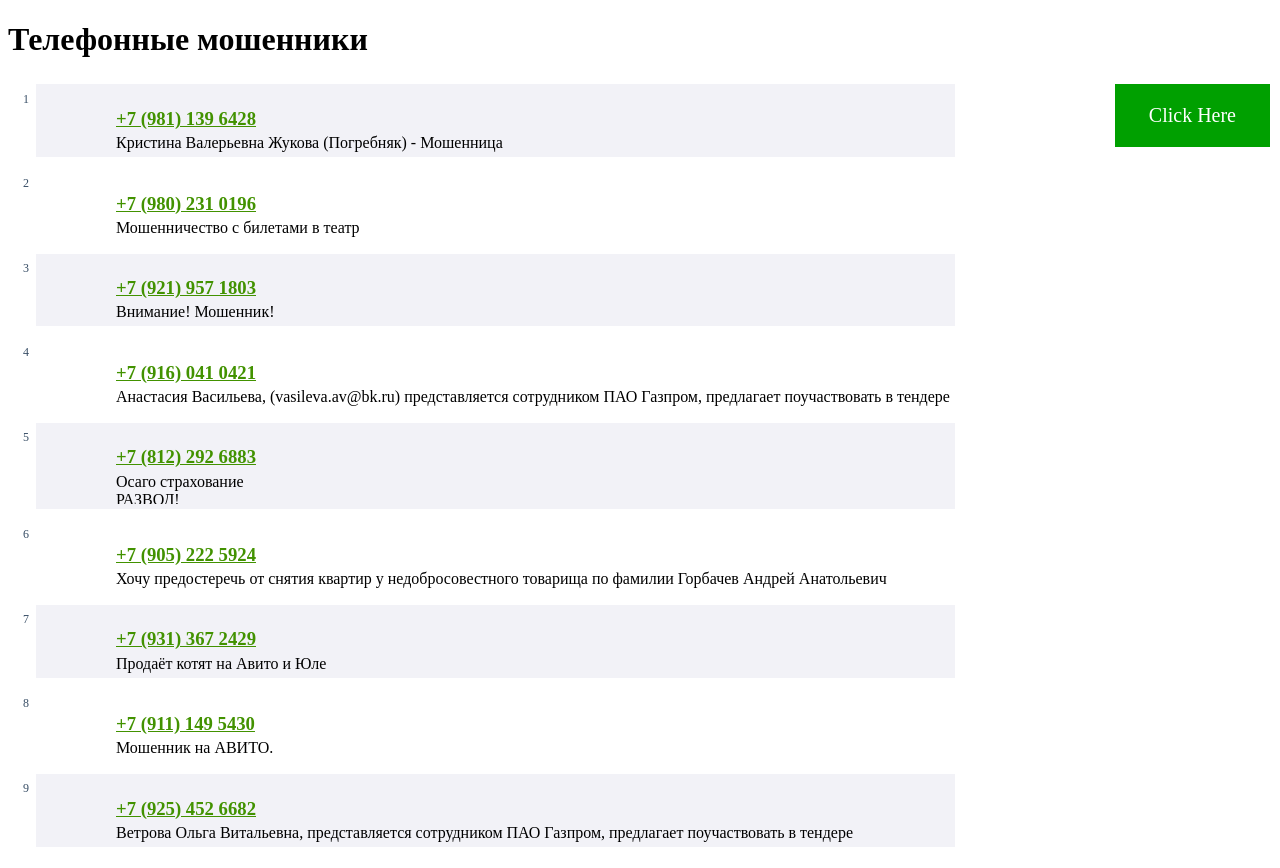
After one commit to Rblba20/wed_project, a Flask app: page /test in a window 1280 px wide. The commit adds this page. Run offline with Flask 2, Linux system fonts and the light colour scheme.

Commit message:
new page

```diff
--- a/main.py
+++ b/main.py
@@ -9,5 +9,15 @@ def home():
     return render_template('main.html')
 
 
+@app.route('/phone_scammers')
+def phone_scamers():
+    return render_template('phone_scammers.html')
+
+
+@app.route('/test')
+def test():
+    return render_template('test.html')
+
+
 if __name__ == '__main__':
     app.run(port=8080, host='127.0.0.1')
--- /dev/null
+++ b/static/css/two.css
@@ -0,0 +1,350 @@
+h4 {color:#5a6877}
+.list {height:100%;zoom:1}
+.list a {color:#429200}
+.list dl {margin-left:15px}
+dl {margin:0}
+dd {margin-left:10px}
+.list dd {margin:-1.2em 0 10px 10px;min-height:66px;overflow:hidden;cursor:pointer}
+.list dd .text {max-height:76px;overflow:hidden}
+.list dd:hover {background-color:rgba(230,240,235,0.6)}
+.list .odd {background-color:rgba(230,230,240,0.5)}
+.list .iconhover {overflow:visible}
+.list .iconhover img.icon {width:auto;z-index:100;padding:5px;background-color:#ffffff;
+        box-shadow: 0 1px 2px 0px #000;
+-webkit-box-shadow: 0 1px 2px 0px #000;
+   -moz-box-shadow: 0 1px 2px 0px #000;
+}
+.none td {padding:2px 5px}
+.objlogo {position:absolute;left:-210px;top:40px}
+
+.list .text p {margin:0;color:#000;}
+.list .text .anons {text-decoration:none;color:#000;}
+.list .text .anons:hover {color:#cb0000;}
+.list .photo {margin-right:54px}
+.element dd {margin-left:0px;}
+.element dt {position:relative;top:10px;left:5px}
+.list_head td,.list_head th {padding:2px 7px 3px 5px;vertical-align:middle;}
+.list .list_head {background-color:#e0e0e0;font-weight:bold;color:#505050}
+.list .list_head th {text-align:center}
+.list .number {width:20px;font-size:0.9em;text-align:center}
+.element .list .firm {font-size:1em}
+.list .title {width:50%}
+.list .frst {text-align:left}
+.list .last {text-align:right}
+
+dd .inner {position:relative;padding:10px;zoom:1}
+dt .number {font-size:1.3em;position:relative;width:50px;left:-10px;text-align:right;top:0.6em;}
+dd .counter {position:absolute;left:25px;top:10px}
+.element .counter {position:absolute;left:-70px;top:25px}
+.list dd .inner {padding:5px}
+.list dd .number {left:-10px;top:0px;font-size:1.2em}
+.list dd .counter {left:5px;top:5px;}
+.none .object {margin-bottom:10px;}
+.none .object .date {padding-top:2px;font-size:0.9em;line-height:1.1em;position:relative;float:left;width:50px;text-align:center}
+.none .object .inner {margin-left:70px;}
+.none .object h3 {margin-bottom:3px;line-height:1.3em}
+.none h2 {line-height:1.2em}
+dt .number, dt .index, dt .date,dd .counter .rating {color:#384e66}
+dd .counter .rating {font-weight:bold;position:absolute;top:5px;left:5px;font-size:1.9em;z-index:2;width:50px;text-align:center}
+dd .counter i {position:absolute;overflow:hidden;z-index:1}
+dd .counter i .bg_img {position:absolute;background:url(/images/buttons.png) no-repeat;width:237px;height:794px}
+.black dd .counter i .bg_img {background:url(/images/buttons_black.png) no-repeat;width:237px;height:794px}
+dd .counter i.top {left:0;top:0;width:59px;height:31px}
+dd .counter i.top .bg_img {left:0;top:0}
+
+dd .counter .notes {z-index:3;font-size:9px;font-weight:bold;line-height:12px;height:12px;padding:0 3px 0 2px;position:absolute;left:1px;top:18px;display:inline-block;background-color:#339400}
+dd .counter .notes a {color:#ffffff;text-decoration:none}
+dd .counter .notes span {display:none;margin-left:5px}
+dd .counter .notes:hover {font-size:12px;line-height:16px;height:16px;color:#ffffff;background-color:rgba(203,0,0,0.9)}
+dd .counter .notes:hover span {display:inline;}
+dd .counter .notes:hover a {color:#ffffff}
+
+dd .counter i.minus {left:0px;top:31px;width:29px;height:25px}
+dd .counter i.minus .bg_img {left:0px;top:-31px;cursor:pointer}
+dd .counter i.minus .hover {left:-59px;top:-31px}
+
+dd .counter i.plus {left:28px;top:30px;width:31px;height:26px}
+dd .counter i.plus .bg_img {left:-28px;top:-30px;cursor:pointer}
+dd .counter i.plus .hover {left:-87px;top:-30px}
+dd .counter .yesno {position:absolute;z-index:1000;top:65px;left:-98px;width:132px;height:80px;background:url(/images/yesno.png)}
+
+span.minus,
+span.plus {position:absolute;left:22px;top:-8px;font-size:0.9em;font-weight:bold;background:none;z-index:10;display:none;width:20px}
+span.minus {color:#cb0000}
+span.plus {color:#337700}
+
+dd .text {margin-left:75px}
+.none dd h3 {margin-bottom:5px}
+dd .text .cover {position:relative}
+dd .text .cover img {width:16px;height:16px}
+dd .text h3 {margin-bottom:0.2em;line-height:1.2em}
+dd img.icon {position:absolute;right:5px;top:5px;width:52px}
+dd #result_lst {margin-bottom:20px;}
+dd #result_lst img {right:0;position:relative;width:auto;height:auto}
+
+dl.disabled_plus i.plus .bg_img,
+dd .disabled_plus i.plus .bg_img {left:-205px;cursor:auto}
+dl.disabled_minus i.minus .bg_img,
+dd .disabled_minus i.minus .bg_img {left:-177px;cursor:auto}
+dd .clicked_plus i.plus .bg_img {left:-146px;top:-30px;cursor:auto}
+dd .clicked_minus i.minus .bg_img {left:-118px;top:-31px;cursor:auto}
+dd .enabled_minus i.minus .bg_img {left:0px;top:-31px;cursor:pointer}
+dd .enabled_plus i.plus .bg_img {left:-28px;top:-30px;cursor:pointer}
+
+.element dd .text h3 {margin-bottom:0.5em}
+
+.tag_list ul,.tag_list #firstrow {margin-left:7%;zoom:1}
+.tag_list li {position:relative;font-size:0.85em;padding:2px 0}
+.tag_list #doptags {margin-left:20px;border-bottom:1px dashed;cursor:pointer}
+.tag_list .tagshide {display:none}
+.tag_list i {position:absolute;overflow:hidden;z-index:1;left:2px;top:4px;width:16px;height:16px;display:none;cursor:pointer}
+.tag_list .selected .bg_img {left:-64;top:0}
+.tag_list .hide .bg_img {left:0;top:0}
+.tag_list .show .bg_img {left:-96;top:0}
+.tag_list .mult {margin-left:15px;display:none}
+.tag_list .bg_img {left:-112px;top:0}
+.tag_list li.selected {background-color:#8994a0;}
+.tag_list .selected i {display:block;background-color:#8994a0;}
+.tag_list li:hover i {display:block}
+.tag_list li a,.tag_list li span {color:#909aa5;margin-left:2em}
+.tag_list li.selected a {color:white}
+.tag_list li em {display:none;z-index:100;position:absolute;top:3px;right:3px;color:#004000;font-size:0.9em;height:16px;line-height:16px;padding:0 5px;font-style:normal;cursor:pointer;
+-moz-border-radius:7px;-webkit-border-radius:7px;border-radius:7px;-khtml-border-radius:7px;
+         box-shadow:0 0 1px 0px rgba(0,0,0,0.5);
+ -webkit-box-shadow:0 0 1px 0px rgba(0,0,0,0.5);
+    -moz-box-shadow:0 0 1px 0px rgba(0,0,0,0.5);
+	background:-moz-linear-gradient(top,#ffffff,#c0c0c0);
+	background:-webkit-gradient(linear, left top, left bottom, from(#ffffff), to(#c0c0c0));
+	filter:progid:DXImageTransform.Microsoft.gradient(enabled='true',startColorstr=#ffffff,endColorstr=#c0c0c0,GradientType=0);
+	background:linear-gradient(top,#ffffff,#c0c0c0);
+
+}
+.tag_list li em:hover {color:#900000;border-bottom:1px solid #303030;border-left:1px solid #303030;
+	background:-moz-linear-gradient(top,#ffffff,#c09090);
+	background:-webkit-gradient(linear, left top, left bottom, from(#ffffff), to(#c09090));
+	filter:progid:DXImageTransform.Microsoft.gradient(enabled='true',startColorstr=#ffffff,endColorstr=#c09090,GradientType=0);
+	background:linear-gradient(top,#ffffff,#c09090);
+}
+.tag_list li.selected em {display:block}
+.tag_list #firstrow {position:relative;margin-bottom:5px;}
+.tag_list #firstrow input {height:24px;width:100%}
+.tag_list #firstrow .autocblk {margin-left:20px}
+.tag_list #firstrow>i {-moz-border-radius:8px;-webkit-border-radius:8px;border-radius:8px;-khtml-border-radius:8px;}
+
+.element .inner {margin-right:2%}
+.element a {color:#429200;}
+.element .descr {padding-right:2em;margin-bottom:2em}
+
+.element dd .text img {position:absolute;top:0px;left:0px;//top:3px;}
+.element dd span {font-size:1.2em}
+.element dd .bday span {font-size:1em}
+.element dd .address span {font-size:1em}
+.element .pink {position:relative;zoom:1}
+.element .pink .inner {padding:10px}
+.element .pink .tags a {color:#8e989d;font-size:0.86em}
+.element .pink a.username {color:#429200}
+.element .pink p {margin-bottom:0}
+.element .pink .tags {margin:0.3em 0 0.5em 0}
+.element_logo {width:30%}
+.element_logo .inner {margin-top:68px}
+.element .anons,.element .url,.element .firm,.bday {font-size:1.2em;margin:0.3em 0 0.5em 0}
+.element .address em {margin:0;font-style:normal;color:#cb0000}
+.element .address #showmap {margin-right:25px;display:none}
+.element .txt {font-size:1.1em;margin:0.5em 0}
+.element li .date0 {font-size:0.9em;margin:0 10px 0 0}
+.link2obj {position:relative}
+.link2obj .iconobj {position:absolute;z-index:101;left:100px;top:1em;display:none}
+.firmlink .link2obj .iconobj {left:25px}
+.link2obj:hover .iconobj {display:block;background-color:rgba(255,255,255,1);padding:5px;border:1px solid #d0d0d0}
+
+.element h4 {margin:1em 0 5px 0;font-size:1em;color:#707070}
+.element .lstrtg {margin:1em 0;clear:left}
+.element .lstrtg li:hover {list-style-type:circle}
+.element .videoframe {margin:20px 0;}
+.element .txt ul {margin:0;padding-left:25px;list-style-type:none;}
+.element .lstrtg ul {color:#cb0000;margin:0;padding-left:25px;list-style-type:none;}
+.element .lstrtg .optstrrtg ul {margin-top:5px;padding:0;}
+.element .statistic {float:right;font-size:0.9em;line-height:1em;margin:0 0 0 5px;display:inline-block;padding:0}
+.element .statistic .inner {margin:0}
+.element .statistic a {color:#cb0000}
+.element .statistic b {color:#cb0000}
+.element .statistic .stat {width:auto}
+.element .statistic .stat {width:auto;border-top:1px dotted #d0d0d0}
+.element .statistic .stat td,.element .statistic .stat th {padding:1px 0}
+.element .statistic .stat .nm {color:#556068}
+.element .statistic .stat th {text-align:center;}
+.element .statistic .stat .head th {padding:1px 0 1px 10px;font-weight:normal}
+.element .statistic .stat tr.data {border-bottom:1px dotted #d0d0d0}
+.element .statistic .stat .data th {color:#cb0000}
+.element .statistic .tagset {line-height:1.2em;width:250px;}
+.element .cmnd li {margin-bottom:0.5em}
+
+.actions li {position:relative;margin:0 2em 1em 0}
+.actions a {padding:0 0 0 25px;display:block;position:relative;text-decoration:underline;z-index:2}
+.actions li em {color:#429200;font-style:normal;margin-left:25px;position:relative;z-index:2}
+.actions i {position:absolute;overflow:hidden;z-index:1;left:0;top:-7px;width:16px;height:16px;margin-top:0.6em;font-style:normal;font-size:16px;line-height:12px;color:#cb0000;font-weight:bold}
+.edit .bg_img {left:-32px!important;top:0!important;}
+.del .bg_img {left:-48px!important;top:0!important}
+.close .bg_img {left:-64px!important;top:0!important}
+.recycle .bg_img {left:-80px!important;top:0!important}
+.mark .bg_img {left:-112!important;top:0!important}
+.pictures .bg_img {left:-128!important;top:0!important}
+.cls5 .bg_img {left:-80!important;top:0!important}
+.cls32 .bg_img {left:-192!important;top:0!important}
+.cls31 .bg_img {left:-208!important;top:0!important}
+.phoneicon .bg_img {left:-240!important;top:0!important}
+.email .bg_img {left:-256!important;top:0!important}
+.address .bg_img {left:-272!important;top:0!important}
+.tree .bg_img {left:-288!important;top:0!important}
+.ticket .bg_img {left:-304px!important;top:0!important;}
+.smile .bg_img {left:-320px!important;top:0!important;}
+.double .bg_img {left:-144!important;top:0!important}
+.double a {color:#cb0000}
+.actions .firmlink {margin:0}
+.actions .phoneicon,.actions .email,.actions .address {padding-left:25px;margin:0}
+.element .contact  span {font-size:1em}
+.element .contact .js_link {color:#cb0000}
+
+.prompt {font-size:15px;font-weight:normal;font-style:normal;width:25px;display:inline-block;}
+.zaprotiv {position:relative}
+.zaprotiv input {padding-left:24px;}
+.zaprotiv  i {margin-left:7px;margin-top:6px;}
+
+.cancel {float:right;}
+.cancel li {margin-right:0}
+.cancel a {color:#cb0000}
+
+#refresh_global {margin-top:-65px;display:none;position:fixed;z-index:1000;top:50%;right:0;width:45px;height:130px;background:transparent url('/images/refresh_screen.png') no-repeat 0px 0px;cursor:pointer}
+#addobject {margin-left:-100px;position:fixed;z-index:1000;left:50%;bottom:0;width:201px;height:45px;background:transparent url('/images/addobject.png') no-repeat 0px 0px;cursor:pointer}
+#addresponse {margin-left:-162px;position:fixed;z-index:1000;left:50%;bottom:0;width:325px;height:45px;background:transparent url('/images/addresponse.png') no-repeat 0px 0px;cursor:pointer}
+
+#response {margin:10px 10px 3em 0px;}
+.rspstit {font-size:1.3em;margin:10px 0 0 25px;}
+.rspsobj {font-size:1.2em;margin:0 0 0 -10px;padding:0 10px 10px 10px}
+.rspsline {margin:10px 0 5px 0;font-size:0.8em;}
+.rspsauthor {color:#404040;padding:3px 10px;margin-right:20px;background:rgba(230,230,240,0.5);}
+.rspsauthor b {font-size:1em;margin-left:10px;margin-right:1em;color:#cb0000}
+.rspsline ul {display:inline-block}
+#response_form {position:relative;left:-30px;margin-top:20px;padding:20px;background:rgba(230,230,240,0.5);width:450px;
+         box-shadow:0 1px 1px 0 rgba(0,0,0,0.8);
+ -webkit-box-shadow:0 1px 1px 0 rgba(0,0,0,0.8);
+   -moz-box-shadow:0 1px 1px 0 rgba(0,0,0,0.8);
+}
+.iphover {background-color:#e8e8e8}
+#response .addresponse {margin:40px 0;font-size:1.5em;padding:10px 20px;}
+#response .actions a {text-decoration:none;margin:0 0 1em 1.5em;padding-left:0;text-decoration:none;color:#cb0000}
+.rtgform td.input {width:65%}
+.rtgform .label,.response .label {font-size:1em;width:auto}
+.rtgform input, .rtgform textarea {font-size:1.2em}
+.search_lft {margin:-10px 0 0 -20px;}
+.search_lft h4 {margin-bottom:2px}
+.search_lft input {background-color:#ffffff}
+.search_lft li {white-space:nowrap}
+.search .label {width:100px;position:relative;}
+.search .note {padding:0 0 0 20px}
+.search .tree {display:inline-block;padding-left:20px;cursor:pointer}
+.search #slcthst .crumbs {margin:0 0 0 10px;display:inline-block;top:0;position:relative;}
+.search  select {float:left}
+.search #slcthst li {list-style:none;display:none}
+.search #treetheme,.search #treeregion {display:none}
+.search .treemulti li {position:relative;padding-left:20px;margin:0}
+.search .treemulti li:hover>span {color:#cb0000;border-bottom:1px dashed}
+.search .treemulti li .strong {font-weight:bold}
+.search .treemulti i {position:absolute;left:0;width:16px;height:16px;overflow:hidden}
+.search .treemulti em {position:absolute;margin:0;left:0;width:16px;height:16px;text-align:center}
+.search .treemulti .opened .bg_img {left:-96px}
+.search .treemulti .closed .bg_img {left:0}
+.srchobj {padding:5px 10px;font-size:1.2em;position:relative}
+.srchobj i {display:inline-block;position:absolute;left:-60px;font-style:normal;font-size:0.8em;color:#606060;width:50px;text-align:right}
+
+#yamap {width:100%;height:300px;display:none;margin-bottom:1em}
+.address .gps	{font-size:0.8em;color:#606060}
+#selectsex {margin-left:23px;width:52px;height:33px;overflow:hidden;background:transparent url('/images/sex.png') no-repeat}
+#selectsex i {display:inline-block;height:27px;width:11px;float:left}
+#selectsex i b {display:inline-block;background:transparent url('/images/sex.png') no-repeat;overflow:hidden;height:14px;width:14px}
+#selectsex .male {width:21px}
+#selectsex .female {width:18px}
+#selectsex .plus {width:11px}
+#selectsex .plus b {margin:7px 0 0 0px;display:inline-block;width:14px;height:14px;;background:url('/images/sex.png') no-repeat right bottom}
+#selectsex .male b {margin:8px 0 0 5px;display:inline-block;width:14px;height:14px;;background:url('/images/sex.png') no-repeat right top}
+#selectsex .female b {margin:8px 0 0 3px;display:inline-block;width:14px;height:14px;;background:url('/images/sex.png') no-repeat right top}
+
+#selecttense {margin:5px 0;font-size:1.8em}
+#selecttense a {display:inline-block;text-align:center;width:25px;color:#429200;text-decoration:none;padding:5px 10px;}
+#selecttense strong {display:inline-block;text-align:center;width:25px;color:#cb0000;background-color:#f0f0f0;padding:5px 10px;}
+
+.ckecntnt {font-size:1.2em;line-height:1.4em;display:inline-block;padding-bottom:20px;margin-bottom:20px;border-bottom:1px dashed #d0d0d0}
+.ckecntnt .subtitle {font-size:1.4em;font-style:italic;color:#909090}
+.ckecntnt .extrablck {padding:5px 10px;border:1px solid #d0d0d0;background-color:#f8f8f8;display:inline-block}
+.ckecntnt .citation {margin-left-20px;padding-left:10px;border-left:3px solid #c0c0c0;color:#a0a0c0}
+.ckecntnt .marker {background-color:yellow}
+.ckecntnt p {margin:0.2em 0 0 0}
+.ckecntnt .author {font-style:italic;float:right;margin:10px 30px 0;padding:2px 10px;display:inline-block}
+.ckecntnt hr {border:0px;border-top:1px solid #ccc}
+
+#ticket {font-size:1.1em;color:#606060;display:none;padding:20px;background-color:#fcf6e0;margin-bottom:10px;
+         box-shadow:0 1px 1px 0 rgba(0,0,0,0.8);
+ -webkit-box-shadow:0 1px 1px 0 rgba(0,0,0,0.8);
+   -moz-box-shadow:0 1px 1px 0 rgba(0,0,0,0.8);
+}
+#ticket .params {text-align:center;margin:15px auto;}
+#ticket table {color:#606060}
+#ticket select {background-color:#f4f4f4;margin-right:20px;color:#404040;padding:0}
+#ticket .img {color:#707070;width:220;vertical-align:middle;text-align:center}
+#ticket img {margin-left:5px;position:relative;top:0;right:0;width:auto;
+         box-shadow:0 1px 1px 0 rgba(0,0,0,0.8);
+ -webkit-box-shadow:0 1px 1px 0 rgba(0,0,0,0.8);
+   -moz-box-shadow:0 1px 1px 0 rgba(0,0,0,0.8);
+}
+
+#ticket .htmlcode {font-size:1.3em;height:4em;width:100%;color:#000;margin-bottom:10px;border:1px solid #707070;padding:5px 10px;background-color:#ffffff}
+
+#findiv {display:block;width:100%;height:10px;clear:both}
+#matrix .frmt1 {width:100px;height:100px}
+#matrix .frmt1 a {width:100px;height:100px}
+#matrix .frmt5 {width:180px;height:180px}
+#matrix .frmt5 a {width:180px;height:180px}
+#matrix .prvw {display:inline-block;float:left;margin:5px}
+#matrix .prvw a {display:table-cell;vertical-align:middle;text-align:center;background-color:rgba(220,220,230,0.5);text-decoration:none;}
+#matrix .prvw a:hover {
+        box-shadow: 0 1px 2px 0px #000;
+-webkit-box-shadow: 0 1px 2px 0px #000;
+   -moz-box-shadow: 0 1px 2px 0px #000;
+}
+#matrix .frmt2 {height:204px;padding:1px 1px;margin:1px;}
+#matrix .frmt2 img {margin:0 2px;}
+#matrix .frmt2 a {height:204px;padding:1px;}
+#matrix .gprvw {z-index:0;overflow:hidden;position:relative;float:left;margin-right:10px;margin-bottom:10px;background-position:center center!important}
+#matrix .gprvw i {position:absolute;display:none;background-color:#f0f0f0!important;background-repeat:no-repeat!important;background-position:center center!important;
+        box-shadow: 0 1px 2px 0px #000;
+-webkit-box-shadow: 0 1px 2px 0px #000;
+   -moz-box-shadow: 0 1px 2px 0px #000;
+}
+.gosnuminput {width:220px;height:50px;border:2px solid #131313;border-radius:4px;background-color:#ebebeb}
+.gosnuminput input {margin-left:1px;color:#131313;text-align:center;border:transparent;background-color:transparent}
+.gosnuminput .num {width:160px;height:50px;border-right:1px solid #131313;float:left}
+.gosnuminput .num input {font-size:40px;line-height:44px}
+.gosnuminput .reg {width:57px;height:46px;float:left;background:url(/images/c/gosnomer.gif) no-repeat bottom center}
+.gosnuminput .reg input {font-size:20px;line-height:24px}
+.gosnuminput input._error {background-color:#ffd0d0}
+.gosnomer {padding:0;display:inline-block;font-style:normal;border:1px solid #131313;border-radius:4px;background-color:#ebebeb}
+.gosnomer i {font-size:0.9em;color:#131313;display:inline-block;font-style:normal;}
+.gosnomer .s {border-right:1px solid #131313;padding:2px 7px}
+.gosnomer .n {font-size:1.2em;padding:2px 5px;}
+.gosnomer .r {font-size:0.7em;margin:0;padding:2px 5px 8px 5px;vertical-align:top;line-height:1.2em;background:url(/images/c/rusflg.gif) no-repeat bottom center}
+::-webkit-input-placeholder {color:#a0a0a0;}
+::-moz-placeholder          {color:#a0a0a0;}
+:-moz-placeholder           {color:#a0a0a0;}
+:-ms-input-placeholder      {color:#a0a0a0;}
+
+#ext_people div {display:none}
+#ext_people span {color:#cb0000;font-size:0.9em;display:inline-block;margin:0 0 30px 30px;}
+#ext_people.active div {display:block}
+#ext_people.active span {display:none}
+
+em.rub {font-size:1.2em;font-style:normal;padding:2px 5px;margin-right:10px;color:bb0000;background-color:#ffff90}
+
+#footer .company {float:left}
+#footer .lft .img {width:40px;float:left}
+#footer .lft .text {margin-left:50px;width:135px}
+#footer .service {float:right;margin-right:20px;margin-left:30px}
--- /dev/null
+++ b/templates/test.html
@@ -0,0 +1,51 @@
+<!DOCTYPE html>
+<html lang="en">
+<head>
+    <meta charset="utf-8">
+    <meta name="viewport" content="width=device-width, initial-scale=1, shrink-to-fit=no">
+    <link rel="stylesheet" type="text/css" href="static/css/two.css" />
+    <title>Телефонные мошенники</title>
+    <style>
+      .button {
+      float: right;
+      background-color: #00a000;
+      border: none;
+      color: white;
+      padding: 20px 34px;
+      text-align: center;
+      text-decoration: none;
+      display: inline-block;
+      font-size: 20px;
+      margin: 4px 2px;
+      cursor: pointer;
+      }
+    </style>
+</head>
+<body>
+<div id="layout">
+    <div id="middle"><div id="header"><ul class="horizontal left menu" ></ul>
+        <div class="center"><span class="l"><i class="bg_img"></i></span>
+        <span class="r"><i class="bg_img"></i></span><h1>Телефонные мошенники</h1></div>
+        <ul class="horizontal right menu"></ul><div class="clear"></div>
+        <a href="https://127.0.0.1:8080/add" class="button">Click Here</a>
+        <div id="content">
+            <table><tr><td id="td_center"><div class="black"><div class="list"><dl class="disabled_minus">
+                <dt><div class="number"><sup>1</sup></div></dt><dd class="odd"><div class="inner"><div class="text"><div class="cover">
+                <h3><a href="/obj290/index.html?kk=a8d3f15799">+7&nbsp;(981)&nbsp;139&nbsp;6428</a></h3><p>Кристина Валерьевна Жукова (Погребняк) - Мошенница</p></div></div></div></dd>
+                <dt><div class="number"><sup>2</sup></div></dt><dd><div class="inner"><div class="text"><div class="cover">
+                <h3><a href="/obj308/index.html?kk=a8d3f15799">+7&nbsp;(980)&nbsp;231&nbsp;0196</a></h3><p>Мошенничество с билетами в театр</p></div></div></div></dd>
+                <dt><div class="number"><sup>3</sup></div></dt><dd class="odd"><div class="inner"><div class="text"><div class="cover"><h3><a href="/obj268/index.html?kk=a8d3f15799">+7&nbsp;(921)&nbsp;957&nbsp;1803</a></h3>
+                <p>Внимание! Мошенник!</p></div></div></div></dd><dt><div class="number"><sup>4</sup></div></dt><dd><div class="inner"><div class="text"><div class="cover"><h3><a href="/obj231/index.html?kk=a8d3f15799">+7&nbsp;(916)&nbsp;041&nbsp;0421</a></h3><p>Анастасия Васильева, (vasileva.av@bk.ru) представляется сотрудником ПАО Газпром, предлагает поучаствовать в тендере</p></div></div></div></dd><dt><div class="number"><sup>5</sup></div></dt>
+                <dd class="odd"><div class="inner"><div class="text"><div class="cover"><h3><a href="/obj115/index.html?kk=a8d3f15799">+7&nbsp;(812)&nbsp;292&nbsp;6883</a></h3><p>Осаго страхование
+<br/>РАЗВОД!</p></div></div></div></dd><dt><div class="number"><sup>6</sup></div></dt><dd><div class="inner"><div class="text"><div class="cover">
+                <h3><a href="/obj307/index.html?kk=a8d3f15799">+7&nbsp;(905)&nbsp;222&nbsp;5924</a></h3><p>Хочу предостеречь от снятия квартир у недобросовестного товарища по фамилии Горбачев Андрей Анатольевич</p></div></div></div></dd>
+                <dt><div class="number"><sup>7</sup></div></dt><dd class="odd"><div class="inner"><div class="text"><div class="cover">
+                <h3><a href="/obj300/index.html?kk=a8d3f15799">+7&nbsp;(931)&nbsp;367&nbsp;2429</a></h3><p>Продаёт котят на Авито и Юле</p></div></div></div></dd>
+                <dt><div class="number"><sup>8</sup></div></dt><dd><div class="inner"><div class="text"><div class="cover">
+                <h3><a href="/obj267/index.html?kk=a8d3f15799">+7&nbsp;(911)&nbsp;149&nbsp;5430</a></h3><p>Мошенник на АВИТО.</p></div></div></div></dd>
+                <dt><div class="number"><sup>9</sup></div></dt><dd class="odd"><div class="inner"><div class="text"><div class="cover">
+                <h3><a href="/obj230/index.html?kk=a8d3f15799">+7&nbsp;(925)&nbsp;452&nbsp;6682</a></h3><p>Ветрова Ольга Витальевна, представляется сотрудником ПАО Газпром, предлагает поучаствовать в тендере</p></div></div></div></dd></dl>
+                <div id="refresh_global"></div></div></div></td>
+</tr></table></div>
+        </div></div></div>
+</body></html>
```
Also changed, not shown: templates/main.html (+9 -7 lines), static/img/2_link.jpg (added), static/img/footer_logo.png (added), static/img/logo.png (added), templates/phone_scammers.html (added).
